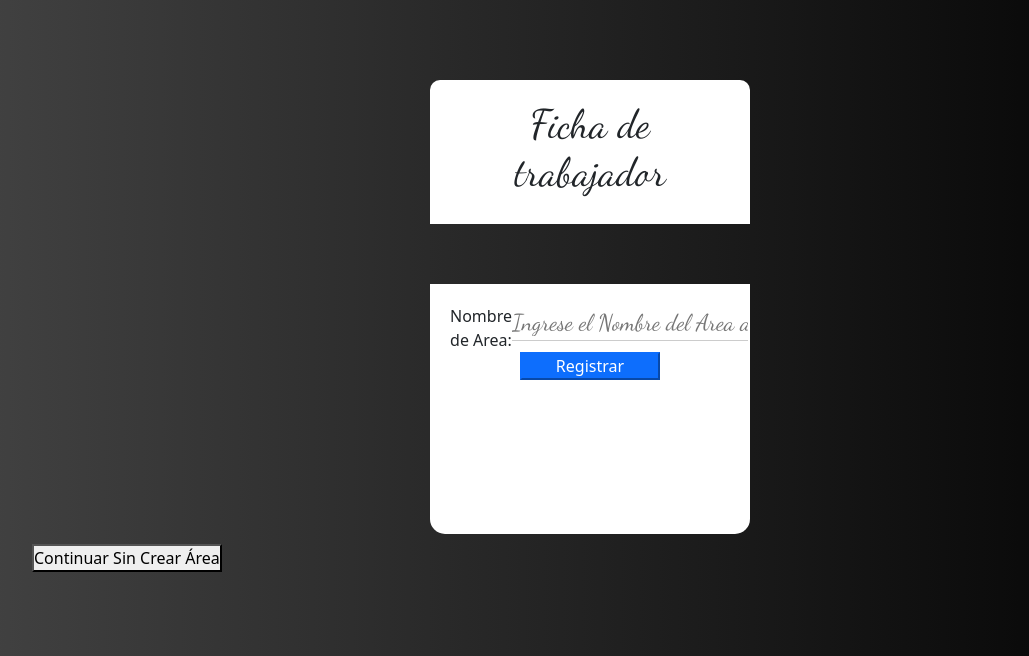
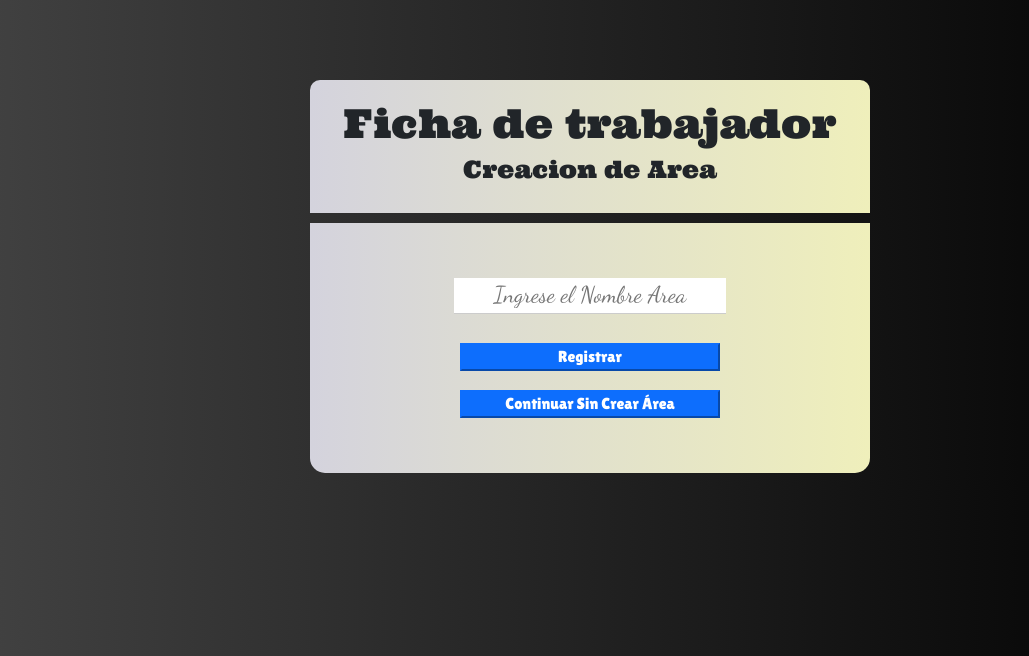
Before and after one commit to CVV94/ProyectoTripode1.0, a Django app: page /ficha/area/ in a window 1280 px wide. Shown: the part 144-800 px from the top of the page, without its empty margins (50-1079 px from the left). Run offline with Django 4.2, Linux system fonts and the light colour scheme.

Commit message:
Se realiza interfaz de Fecha Area

```diff
--- a/appDb/templates/base/index.html
+++ b/appDb/templates/base/index.html
@@ -15,6 +15,14 @@
   <link rel="preconnect" href="https://fonts.googleapis.com">
   <link rel="preconnect" href="https://fonts.gstatic.com" crossorigin>
   <link href="https://fonts.googleapis.com/css2?family=Dancing+Script&display=swap" rel="stylesheet">
+
+<link rel="preconnect" href="https://fonts.googleapis.com">
+<link rel="preconnect" href="https://fonts.gstatic.com" crossorigin>
+<link href="https://fonts.googleapis.com/css2?family=Ultra&display=swap" rel="stylesheet">
+<!--letra de  botones font-family: 'Lilita One', cursive;-->
+    <link rel="preconnect" href="https://fonts.googleapis.com">
+    <link rel="preconnect" href="https://fonts.gstatic.com" crossorigin>
+    <link href="https://fonts.googleapis.com/css2?family=Lilita+One&display=swap" rel="stylesheet">
   <!-- Aquí van tus enlaces CSS y scripts -->
   <!-- data table css -->
 
@@ -78,7 +86,8 @@
   {% block dataTable %}
 
   {% endblock %}
-  <!--Bootstarp 5-->
+  <!--Bootstrap 5-->
+
   <script src="https://cdn.jsdelivr.net/npm/bootstrap@5.0.2/dist/js/bootstrap.bundle.min.js" integrity="sha384-MrcW6ZMFYlzcLA8Nl+NtUVF0sA7MsXsP1UyJoMp4YLEuNSfAP+JcXn/tWtIaxVXM" crossorigin="anonymous"></script>
 
   {% block javascript %}
--- a/appRRHH/static/appRRHH/css/fichaArea.css
+++ b/appRRHH/static/appRRHH/css/fichaArea.css
@@ -7,15 +7,23 @@
 .form-area {
     margin-left: auto;
     margin-right: auto;
-    margin-top: 60px;
-    background-color: rgb(255, 255, 255);
+    margin-top: 10px;
     width: 100%;
-    max-width: 20rem;
+    max-width: 35rem;
     border-bottom-left-radius: 15px;
     border-bottom-right-radius: 15px;
     margin-bottom: 10px;
     padding: 20px;
     height: 250px;
+background: #EFEFBB;  /* fallback for old browsers */
+background: -webkit-linear-gradient(to right, #D4D3DD, #EFEFBB);  /* Chrome 10-25, Safari 5.1-6 */
+background: linear-gradient(to right, #D4D3DD, #EFEFBB); /* W3C, IE 10+/ Edge, Firefox 16+, Chrome 26+, Opera 12+, Safari 7+ */
+
+
+
+
+
+
 }
 
 
@@ -32,10 +40,13 @@
     outline: none;
     background-color: rgb(255, 255, 255);
     text-align: center;
+    margin-left: auto;
+    margin-right: auto;
     width: 17rem;
     font-family: 'Dancing Script', cursive;
     font-size: 23px;
     margin-bottom: 10px;
+    margin-top: 35px;
 }
 
 
@@ -43,15 +54,18 @@
     margin-left: auto;
     margin-right: auto;
     margin-top: 80px;
-    background-color: rgb(255, 255, 255);
     text-align: center;
     border-top-left-radius: 10px;
     border-top-right-radius: 10px;
     width: 100%;
-    max-width: 20rem;
-    font-family: 'Dancing Script', cursive;
+    max-width: 35rem;
+    font-family: 'Ultra', serif;
     font-size: 23px;
     padding: 20px;
+background: #EFEFBB;  /* fallback for old browsers */
+background: -webkit-linear-gradient(to right, #D4D3DD, #EFEFBB);  /* Chrome 10-25, Safari 5.1-6 */
+background: linear-gradient(to right, #D4D3DD, #EFEFBB); /* W3C, IE 10+/ Edge, Firefox 16+, Chrome 26+, Opera 12+, Safari 7+ */
+
 }
 
 .title-crearArea h1{
@@ -59,13 +73,12 @@
     justify-content: center;
 }
 
-.icon-area{
-    max-width: 100%;
-    height: auto;
-    height: 120px;
-}
 .errores{
     font-size: small;
     text-align: center;
     font-family: 'Times New Roman', Times, serif;
 }
+.d-grid{
+    margin: 19px;
+    font-family: 'Lilita One', cursive;
+}
--- a/appRRHH/templates/RRHH/fichaArea.html
+++ b/appRRHH/templates/RRHH/fichaArea.html
@@ -5,29 +5,35 @@
 {% load static %}
 
 {% block baseHtml %}
-
+    <div class="row">
     <div class="container">
         <div class="title-crearArea">
             <h1>Ficha de trabajador</h1>
+            <h4>Creacion de Area</h4>
+        </div>
+        <div>
+
         </div>
         <div>
             <form method="POST" action="{% url 'fichaArea' %}" class="form-area">
                 {% csrf_token %}
 
                 <div class="nombre_area">
-                    <label for="nombre_area">Nombre de Area:</label>
-                    <input type="text" id="nombre_area" name="nombre_area" placeholder="Ingrese el Nombre del Area al que pertenece" >
+
+                    <input type="text" id="nombre_area" name="nombre_area" placeholder="Ingrese el Nombre Area" required >
                 </div>
 
                 <div class="login-btn">
                     <input type="submit" value="Registrar" class="d-grid gap-2 col-6 mx-auto btn-primary">
                 </div>
+                <div>
+                    <button class="d-grid gap-2 col-6 mx-auto btn-primary" onclick="location.href='{% url 'fichaDepartamento' %}'">Continuar Sin Crear Área</button>
+                </div>
             </form>
 
         </div>
-        <div>
-            <button onclick="location.href='{% url 'fichaDepartamento' %}'">Continuar Sin Crear Área</button>
-        </div>
+    </div>
+
     </div>
 
 
--- a/appTrabajador/views.py
+++ b/appTrabajador/views.py
@@ -1,10 +1,7 @@
 from appDb.models import VacacionLicencia
 from appDb.models import Usuario
 from appDb.models import Trabajador
-from appDb.views import login_view
 from django.shortcuts import render
-
-
 
 
 def solicitud_licencia(request):
```
